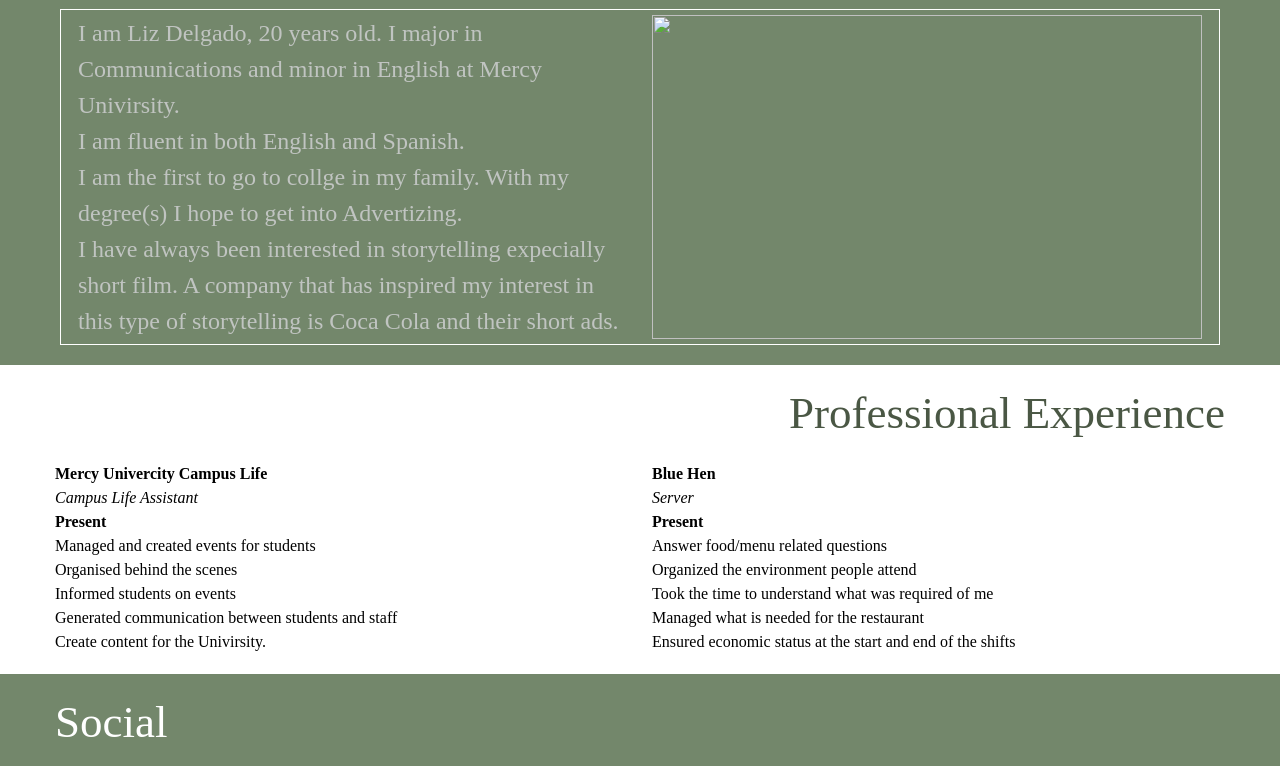
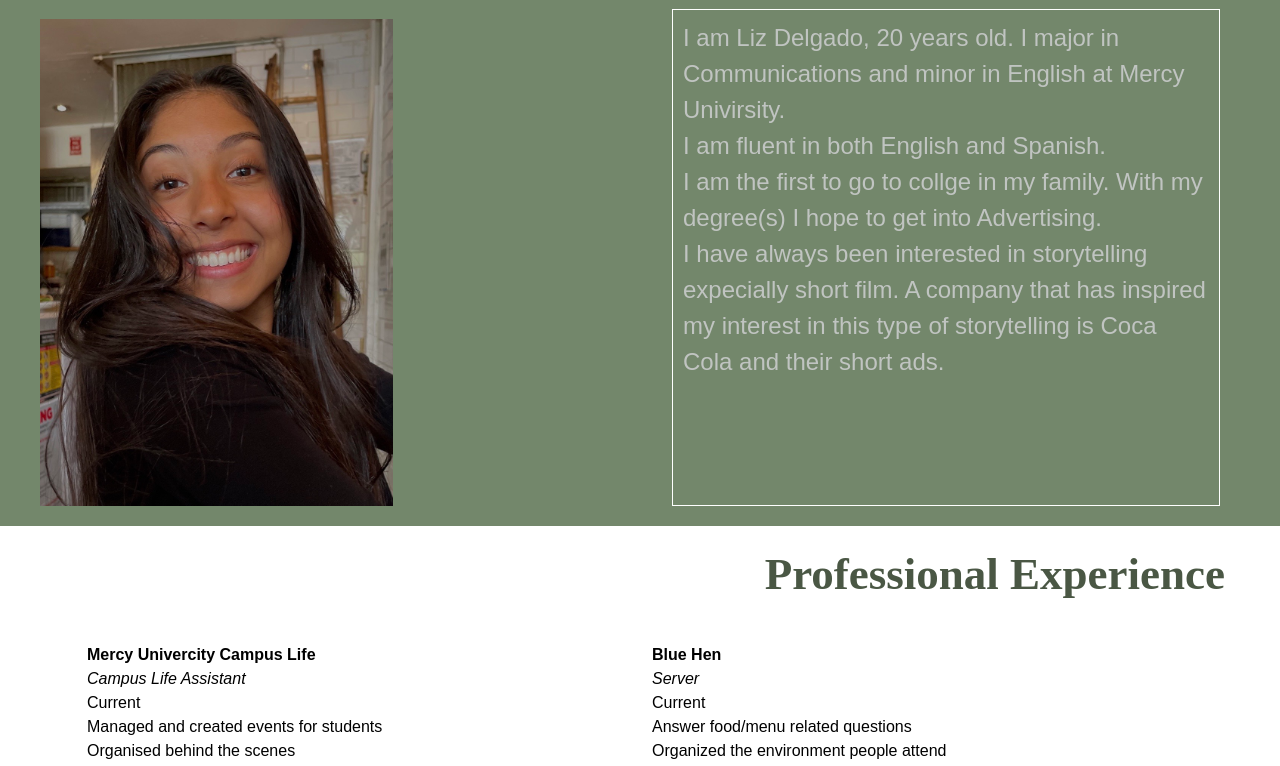
Before and after one commit to lizdelgad0/lizdelgad0.github.io, a plain HTML site: page index.html in a window 1280 px wide. Shown: the part 674-1440 px from the top of the page. Drawn offline with nearby package versions, Linux system fonts and the light colour scheme.

Commit message:
Add files via upload

```diff
--- a/index.html
+++ b/index.html
@@ -31,7 +31,10 @@
         width: 100%;
         }
 
-
+    .imageofme{
+        width: 60%;
+        margin: 10px 20px 20px 0px;
+    }
 
     .navbar{
         background-color:#73876B;
@@ -47,7 +50,7 @@
 
 
     .backgroundone{
-             background-color: #73876B
+             background-color: #73876B;
          }
 
 
@@ -84,7 +87,7 @@
 
 
     .topics{
-        font-family:libre caslon display;
+        font-family:'Abril Fatface', serif;
         font-style: normal;
         font-size: 45px;
         text-align: left;
@@ -93,7 +96,7 @@
          }
 
     .othertopics{
-        font-family:libre caslon display;
+        font-family:'Abril Fatface', serif;
         font-style: normal;
         font-size: 45px;
         text-align: right;
@@ -132,7 +135,7 @@
     .boxes{
         border:1px solid;
         border-color: white;
-        padding: 5px;
+        padding: 10px 10px 10px 10px;
         margin: 0px 20px 20px 20px;
          }
 
@@ -145,7 +148,7 @@
 
 
     .text{
-        font-family: mionga;
+        font-family: Poppins, sans-serif;
         font-style: normal;
         font-size: 16px;
         color: black;
@@ -154,7 +157,7 @@
 
 
     .aboutmetext{
-        font-family: mionga;
+        font-family: Poppins, sans-serif;
         font-style: normal;
         font-size: 16px;
         color: #c0c4c1;
@@ -164,6 +167,7 @@
 
     .professional{
          padding: 0px 15px 0px 15px;
+         margin: 20px;
          }
 
 
@@ -172,7 +176,7 @@
 
     .ricon{
         display:flex;
-        max-width: 1200px;
+        width: 25%;
         align-items: center;
          }
 
@@ -181,6 +185,7 @@
     .icon{
          flex:1;
         padding-bottom: 20px;
+
 
     }
     .icon img{
@@ -197,6 +202,9 @@
          @media only screen and (min-width:900px){
              .aboutmetext{
                  font-size: 24px;
+             }
+             .boxes{
+                 padding: 10px 10px 125px 10px;
              }
          }
 
@@ -271,12 +279,6 @@
         <li class="nav-item">
           <a class="nav-link" href="#social">Socials</a>
         </li>
-
-
-        <li class="nav-item">
-          <a class="nav-link" href="#home">Home</a>
-        </li>
-
 
 
       </ul>
@@ -362,29 +364,31 @@
 <div class="backgroundone">
 <section id="aboutme" class="containerwidth">
 
-     <div class="topics">About Me </div>
+    <div class="topics"> <b> About Me </b> </div>
 
 
 
-<div class="row aboutmetext boxes">
+<div class="row aboutmetext ">
+
+<div class="col-6"><img src="imageofme.JPG" class="imageofme"></div>
+
 
 <div class="col-6">
-
+<div class="boxes">
 I am Liz Delgado, 20 years old. I major in Communications and minor in English at Mercy Univirsity. <br>
 
 I am fluent in both English and Spanish. <br>
 
-I am the first to go to collge in my family. With my degree(s) I hope to get into Advertizing. <br>
+I am the first to go to collge in my family. With my degree(s) I hope to get into Advertising. <br>
 
 I have always been  interested in storytelling expecially short film. A company that has inspired my interest in this type of storytelling is Coca Cola and their short ads.
 
+</div>
 </div>
 
 
 
 
-
-<div class="col-6"><img src="smallerme.jpg"></div>
 
 </div>
 
@@ -404,9 +408,7 @@ I have always been  interested in storytelling expecially short film. A company
 
 
 
-     <div class="othertopics">Professional Experience</div>
-
-
+        <div class="othertopics"> <b>Professional Experience </b></div>
 
     <div class="row text professional">
 
@@ -416,7 +418,7 @@ I have always been  interested in storytelling expecially short film. A company
 
                 <i> Campus Life Assistant </i><br>
 
-            <b> Present</b> <br>
+            Current <br>
 
             Managed and created events for students <br>
 
@@ -436,7 +438,7 @@ I have always been  interested in storytelling expecially short film. A company
 
             <i> Server</i> <br>
 
-            <b> Present</b><br>
+                Current<br>
 
                 Answer food/menu related questions <br>
 
@@ -536,8 +538,8 @@ I have always been  interested in storytelling expecially short film. A company
 
 
 
-    <div class="topics"> Social</div>
-
+    <div class="topics"> <b>  Social </b></div>
+    <div class="aboutmetext"> <i> EMAIL: ldelgado8@mercy.edu</i></div>
 
     <div class="ricon">
 
@@ -545,13 +547,11 @@ I have always been  interested in storytelling expecially short film. A company
 
     <div class="icon"> <a href="https://www.instagram.com/"> <img src="instanew.png"> </a></div>
 
-    <div class="icon"> <a href="https://www.tiktok.com/en/"> <img src="tiktok.png"> </a> </div>
+    <div class="icon"> <a href="https://twitter.com/?lang=en"> <img src="twitter.png"> </a> </div>
 
     <div class="icon"> <a href="https://www.facebook.com/"> <img src="facebooknew.png"> </a></div>
 
-
-
-            </div>
+    </div>
 
 
 
```
